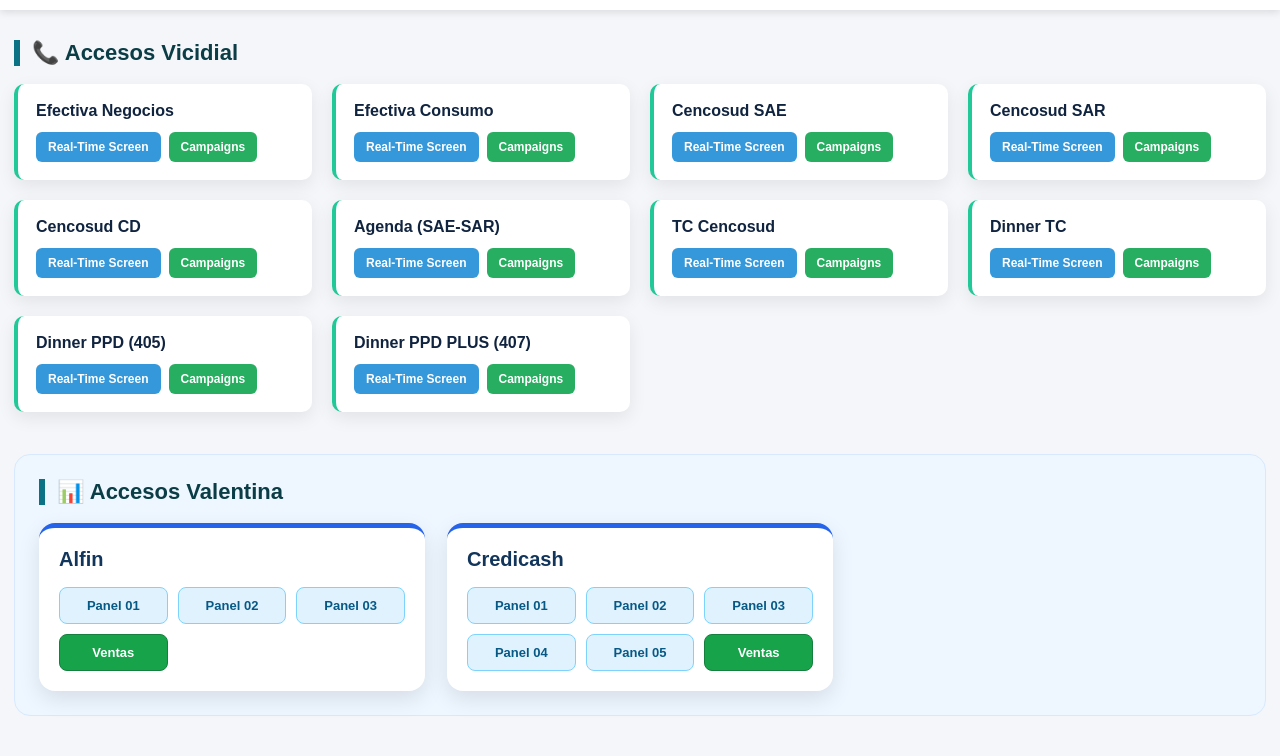
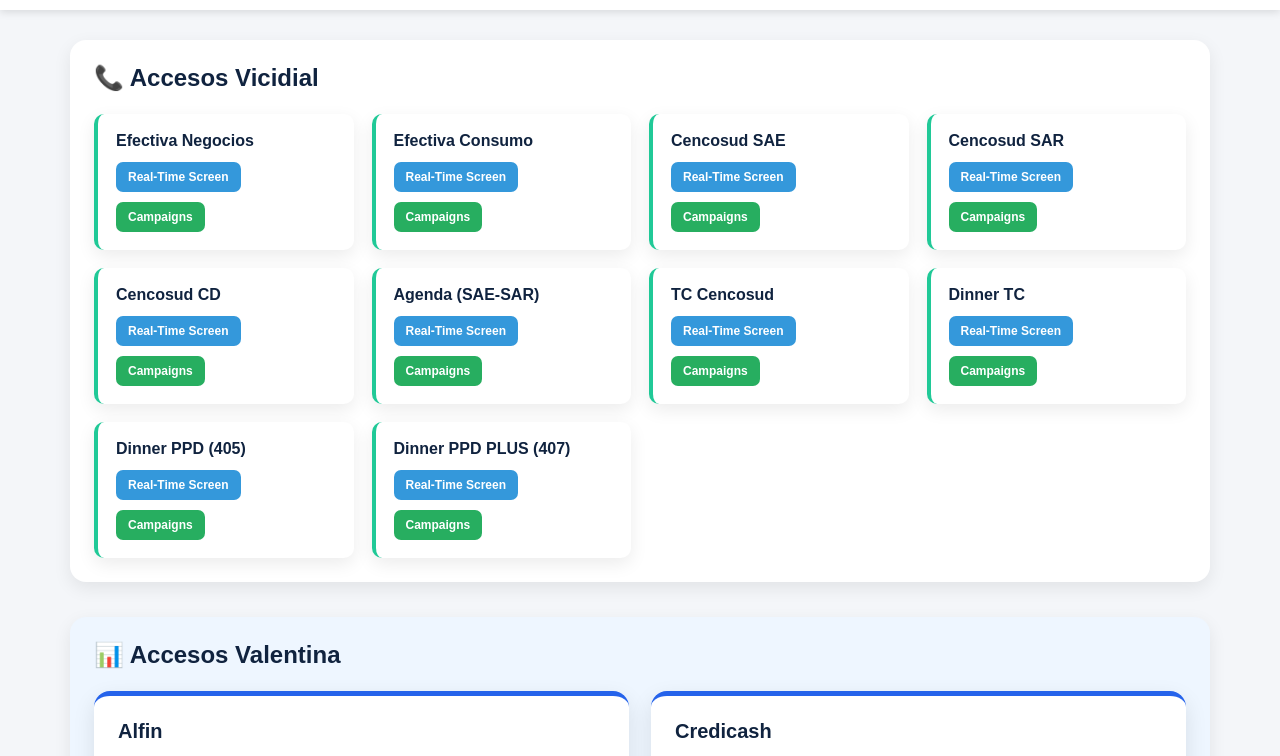
Before and after one commit to fernandolazob/target_web_01, a plain HTML site: page index.html in a window 1280 px wide. Shown: the part 68-824 px from the top of the page. Drawn offline with Linux system fonts and the light colour scheme.

```diff
--- a/styles.css
+++ b/styles.css
@@ -10,18 +10,23 @@
 }
 
 .header {
-    background: white;
+    width: 100%;
     height: 78px;
-    padding: 0 14px;
+    background: #ffffff;
+    padding: 0 48px;
     display: flex;
     align-items: center;
     justify-content: space-between;
     box-shadow: 0 2px 8px rgba(0,0,0,0.12);
+    position: sticky;
+    top: 0;
+    z-index: 100;
 }
 
 .header h1 {
     font-size: 24px;
     margin: 0;
+    font-weight: 700;
 }
 
 .nav {
@@ -32,30 +37,43 @@
 
 .nav a {
     text-decoration: none;
-    font-weight: bold;
+    font-weight: 700;
     color: #10233f;
 }
 
+.btn-asistencia {
+    background: #3b5bdb;
+    color: white !important;
+    padding: 10px 14px;
+    border-radius: 8px;
+    box-shadow: 0 4px 10px rgba(59,91,219,0.35);
+}
+
 .container {
-    padding: 30px 14px;
+    padding: 30px 70px;
+    display: flex;
+    flex-direction: column;
+    gap: 35px;
 }
 
 .bloque {
-    margin-bottom: 42px;
+    width: 100%;
+    background: white;
+    border-radius: 16px;
+    padding: 24px;
+    box-shadow: 0 6px 18px rgba(0,0,0,0.08);
 }
 
 .titulo-bloque {
-    font-size: 22px;
-    margin: 0 0 18px;
-    padding-left: 12px;
-    border-left: 6px solid #0b7285;
-    color: #0b3d46;
+    font-size: 24px;
+    margin: 0 0 22px;
+    color: #10233f;
 }
 
 .grid-cards {
     display: grid;
-    grid-template-columns: repeat(auto-fill, minmax(260px, 1fr));
-    gap: 20px;
+    grid-template-columns: repeat(6, minmax(220px, 1fr));
+    gap: 18px;
 }
 
 .card {
@@ -72,55 +90,49 @@
     font-size: 16px;
 }
 
-.acciones {
+.acciones,
+.acciones-valentina {
     display: flex;
     flex-wrap: wrap;
-    gap: 8px;
+    gap: 10px;
 }
 
-.btn {
+.btn,
+.btn-panel,
+.btn-ventas {
     display: inline-block;
     padding: 8px 12px;
-    border-radius: 6px;
+    border-radius: 7px;
     font-size: 12px;
     font-weight: bold;
     text-decoration: none;
-    color: white !important;
 }
 
 .btn-agentes {
     background: #3498db;
+    color: white !important;
 }
 
 .btn-campana {
     background: #27ae60;
+    color: white !important;
 }
-
-.btn-asistencia {
-    background: #3b5bdb;
-    box-shadow: 0 4px 10px rgba(59,91,219,0.35);
-}
-
-
-/* BLOQUE VALENTINA */
 
 .bloque-valentina {
     background: #eef6ff;
-    padding: 24px;
-    border-radius: 16px;
-    border: 1px solid #d7e9ff;
 }
 
 .grid-valentina {
     display: grid;
-    grid-template-columns: repeat(auto-fill, minmax(360px, 1fr));
+    grid-template-columns: repeat(2, minmax(360px, 1fr));
     gap: 22px;
 }
 
 .card-valentina {
     background: white;
     border-radius: 16px;
-    padding: 20px;
+    padding: 24px;
+    min-height: 110px;
     box-shadow: 0 8px 22px rgba(0,0,0,0.10);
     border-top: 5px solid #2563eb;
 }
@@ -135,33 +147,10 @@
 .card-header-valentina h2 {
     margin: 0;
     font-size: 20px;
-    color: #12355b;
 }
 
 .icono-valentina {
-    font-size: 28px;
-    background: #e8f1ff;
-    width: 44px;
-    height: 44px;
-    border-radius: 12px;
-    display: flex;
-    align-items: center;
-    justify-content: center;
-}
-
-.acciones-valentina {
-    display: grid;
-    grid-template-columns: repeat(auto-fit, minmax(95px, 1fr));
-    gap: 10px;
-}
-
-.acciones-valentina a {
-    text-align: center;
-    text-decoration: none;
-    font-weight: bold;
-    border-radius: 8px;
-    padding: 10px 8px;
-    font-size: 13px;
+    font-size: 26px;
 }
 
 .btn-panel {
@@ -184,23 +173,38 @@
     background: #15803d;
 }
 
-@media (max-width: 600px) {
+@media (max-width: 1500px) {
+    .grid-cards {
+        grid-template-columns: repeat(4, minmax(220px, 1fr));
+    }
+}
+
+@media (max-width: 1000px) {
+    .container {
+        padding: 25px;
+    }
+
+    .grid-cards,
+    .grid-valentina {
+        grid-template-columns: repeat(2, 1fr);
+    }
+}
+
+@media (max-width: 650px) {
     .header {
         height: auto;
-        padding: 16px;
+        padding: 16px 20px;
         flex-direction: column;
         align-items: flex-start;
         gap: 12px;
     }
 
+    .grid-cards,
     .grid-valentina {
         grid-template-columns: 1fr;
     }
+}
 
-    .acciones-valentina {
-        grid-template-columns: repeat(2, 1fr);
-    }
-}
 
 /* --------------------------------------- */
 
```
Also changed, not shown: index.html (+0 -1 lines), links_extra.html (+2 -4 lines).
